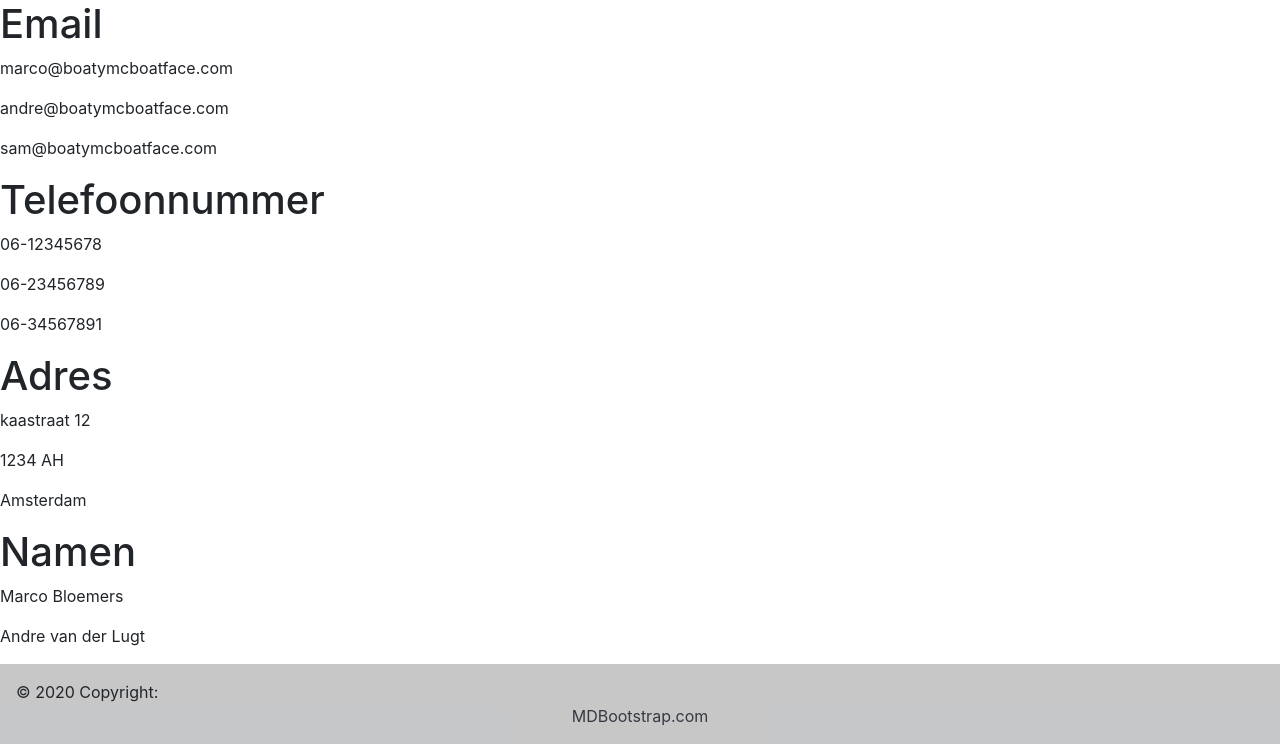
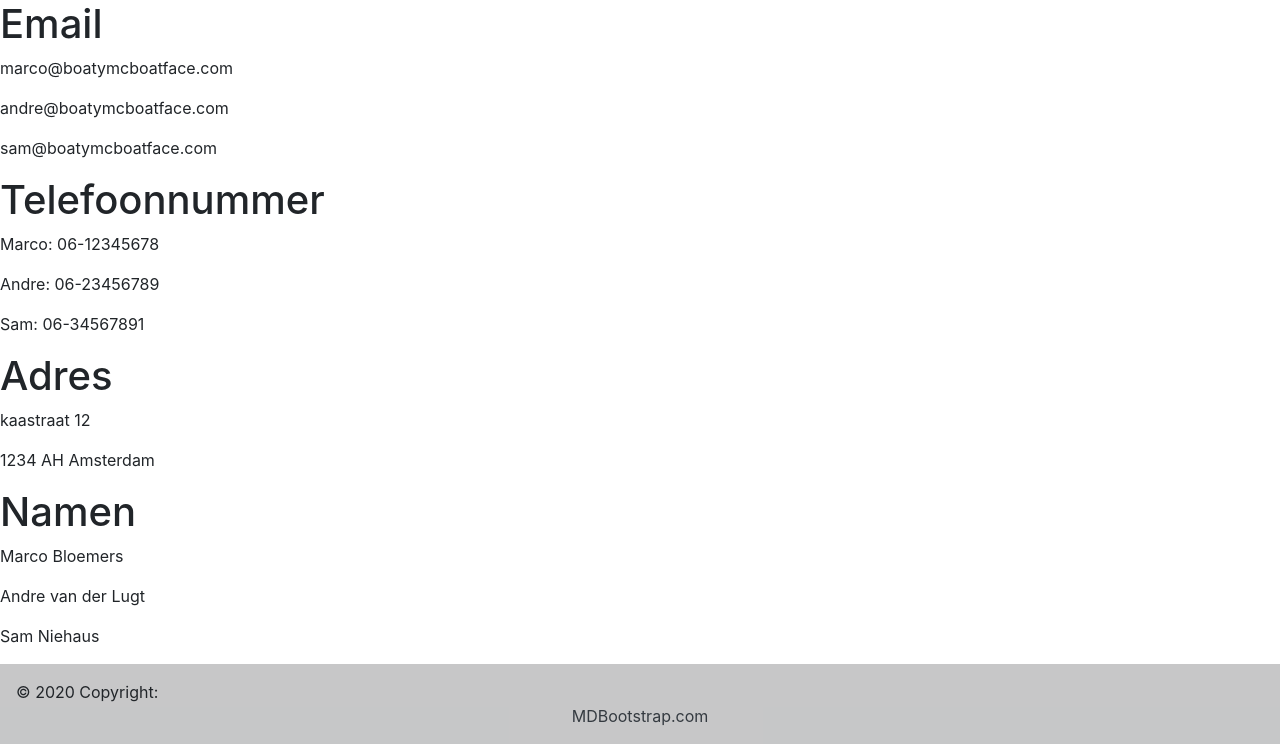
Before and after one commit to andre7455/BootymcBootface, a PHP site: page /contact.php in a window 1280 px wide. Shown: the part 56-800 px from the top of the page. Run offline with PHP 8.4, Linux system fonts and the light colour scheme.

Commit message:
Update contact.php

```diff
--- a/contact.php
+++ b/contact.php
@@ -17,9 +17,9 @@ include "includes\header.php";
 
 <div id="contactDiv">
     <h1>Telefoonnummer</h1>
-        <p>06-12345678</p>
-        <p>06-23456789</p>
-        <p>06-34567891</p>
+        <p>Marco: 06-12345678</p>
+        <p>Andre: 06-23456789</p>
+        <p>Sam:   06-34567891</p>
 </div>
 
 <br>
@@ -27,8 +27,7 @@ include "includes\header.php";
 <div id="contactDiv">
     <h1>Adres</h1>
         <p>kaastraat 12</p>
-        <p>1234 AH</p>
-        <p>Amsterdam</p>
+        <p>1234 AH Amsterdam</p>
 </div>
 
 <br>
```
